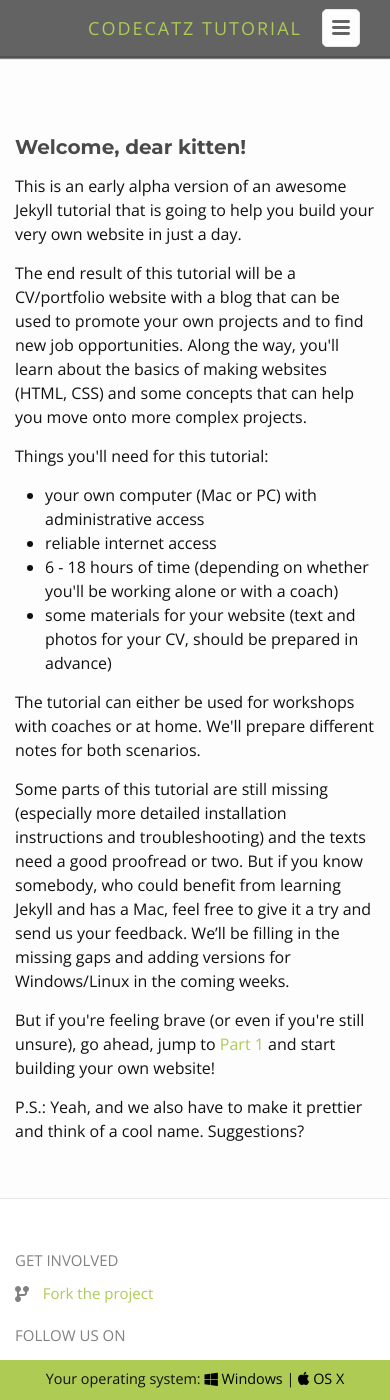
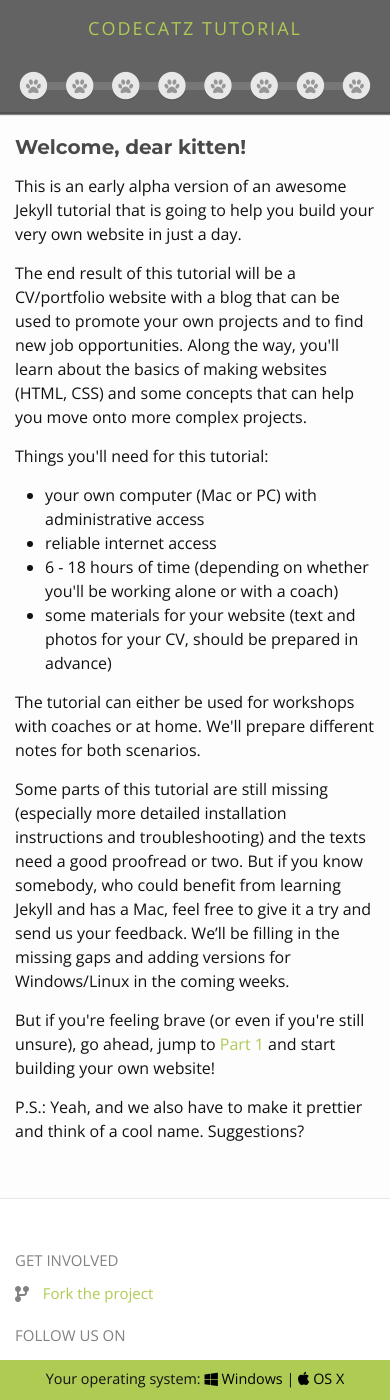
Before and after one commit to CodeCatz/codecatz-tutorial, a Jekyll site: the page built from index.html, in a window 390 px wide and 1400 px high. Built offline with Jekyll 4.4.1, drawn with Linux system fonts in a browser that asks for light colours; nearby versions of some CDN libraries.

Commit message:
mobile version of tracker UI

```diff
--- a/_sass/_layout.scss
+++ b/_sass/_layout.scss
@@ -10,7 +10,7 @@
     min-width: 1200px;
     width: 100%;
 
-    @media screen and (max-width: 850px) {
+    @media screen and (max-width: 800px) {
         min-width: 0;
     }
 
@@ -21,7 +21,7 @@
         padding: .5em 2em;
         text-align: center;
 
-        @media screen and (max-width: 850px) {
+        @media screen and (max-width: 800px) {
                 margin: 0;
                 padding: 0;
         }
@@ -36,7 +36,7 @@
     float: left;
     margin: 8px 0 0 30px;
 
-    @media screen and (max-width: 850px) {
+    @media screen and (max-width: 800px) {
         width: 100%;
         text-align: center;
         margin: 0;
@@ -65,7 +65,11 @@
         // Gaps between nav items, but not on the first one
         &:not(:first-child) {
             margin-left: 20px;
+            @include media-query($on-palm) {
+                margin-left: 10px;
+            }
         }
+
     }
 
     .active {
@@ -73,49 +77,6 @@
         font-weight: 500;
     }
 
-    @include media-query($on-palm) {
-        position: absolute;
-        top: 9px;
-        right: 30px;
-        background-color: $background-color;
-        border: 1px solid $grey-color-light;
-        border-radius: 5px;
-        text-align: right;
-
-        .menu-icon {
-            display: block;
-            float: right;
-            width: 36px;
-            height: 26px;
-            line-height: 0;
-            padding-top: 10px;
-            text-align: center;
-
-            > svg {
-                width: 18px;
-                height: 15px;
-
-                path {
-                    fill: $grey-color-dark;
-                }
-            }
-        }
-
-        .trigger {
-            clear: both;
-            display: none;
-        }
-
-        &:hover .trigger {
-            display: block;
-            padding-bottom: 5px;
-        }
-
-        .page-link {
-            display: block;
-            padding: 5px 10px;
-        }
-    }
 }
 
 
```
